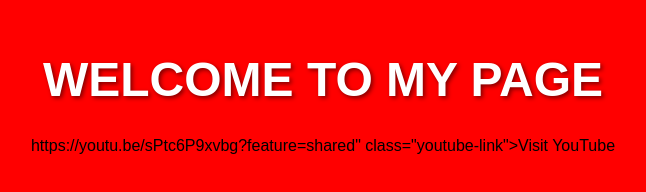
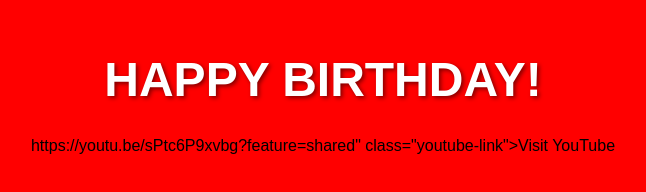
Before and after one commit to MCL7D9/MCL7D9.github.io, a plain HTML site: page index.html in a window 1280 px wide. Shown: the whole page, without its empty margins (317-963 px from the left). Drawn offline with Linux system fonts and the light colour scheme.

Commit message:
Update index.html

```diff
--- a/index.html
+++ b/index.html
@@ -38,7 +38,7 @@
     </style>
 </head>
 <body>
-    <h1>WELCOME TO MY PAGE</h1>
+    <h1>HAPPY BIRTHDAY!</h1>
 https://youtu.be/sPtc6P9xvbg?feature=shared" class="youtube-link">Visit YouTube</a>
 </body>
 </html>
```
